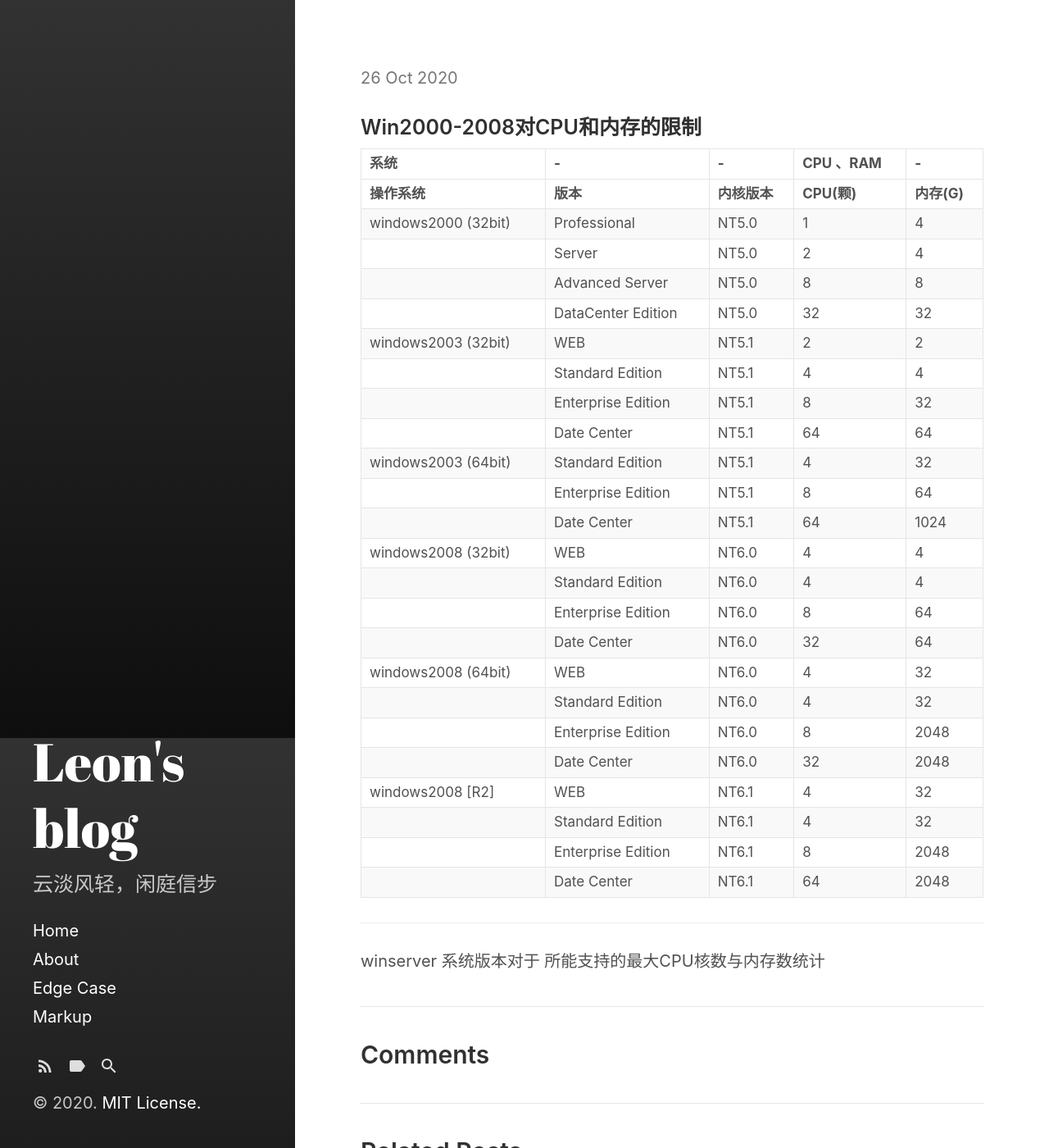
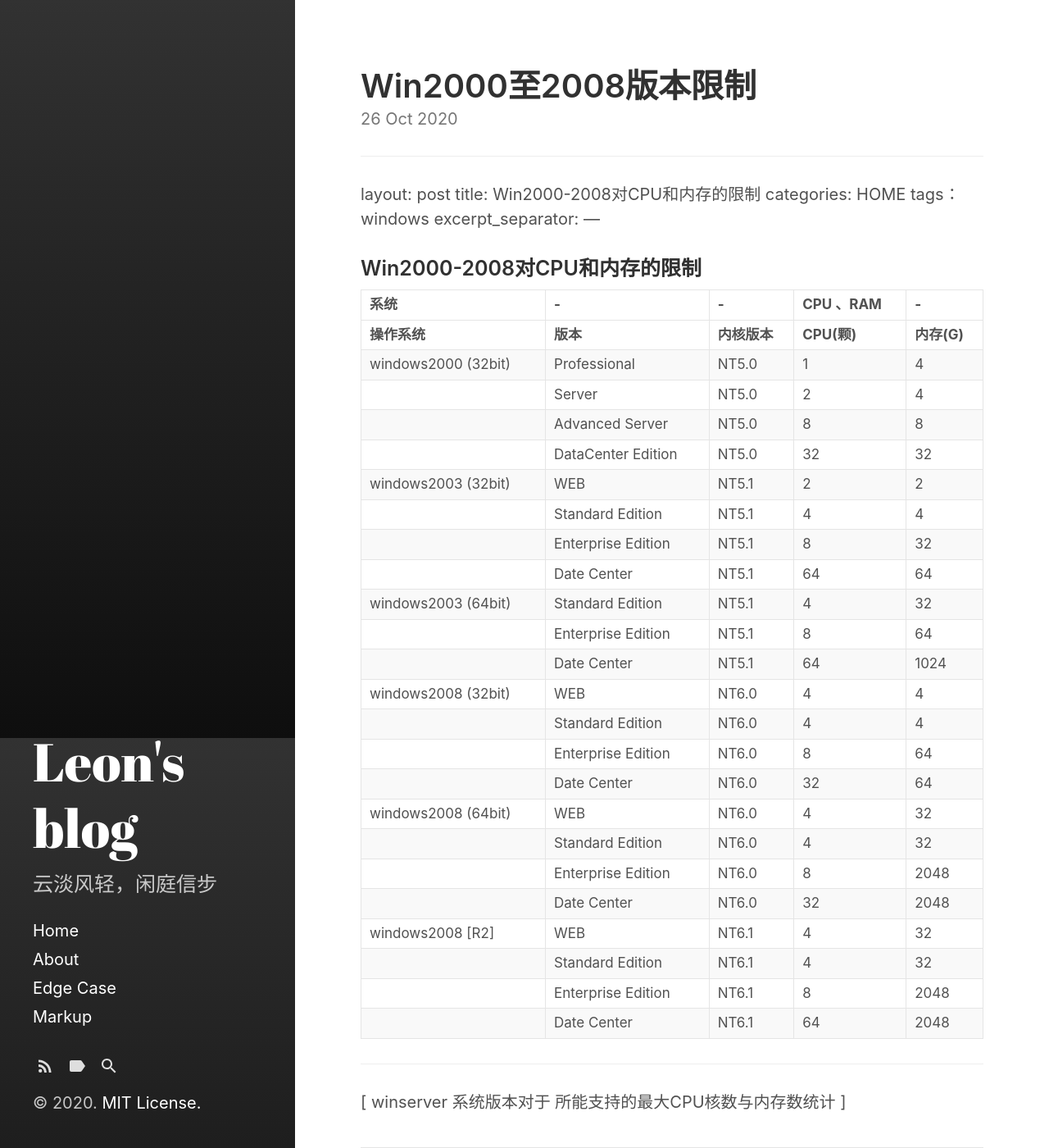
Before and after one commit to WnLeon/blog, a Jekyll site: the page built from _posts/2020-10-26-Win2000至2008版本限制.md, in a window 1280 px wide and 1400 px high. Shown: the whole window at 82% size. Built offline with Jekyll 4.4.1, drawn with Linux system fonts in a browser that asks for light colours; our own code applies the rules of GitHub Pages for plain Markdown files.

Commit message:
some change about posts2020/10/26

```diff
--- a/_posts/2020-10-26-Win2000至2008版本限制.md
+++ b/_posts/2020-10-26-Win2000至2008版本限制.md
@@ -1,4 +1,4 @@
----
+ ---
 layout: post
 title: Win2000-2008对CPU和内存的限制
 categories: HOME
@@ -37,4 +37,4 @@ excerpt_separator: <!--more-->
 
 ---
 
-winserver 系统版本对于 所能支持的最大CPU核数与内存数统计
+[ winserver 系统版本对于 所能支持的最大CPU核数与内存数统计 ]
```
